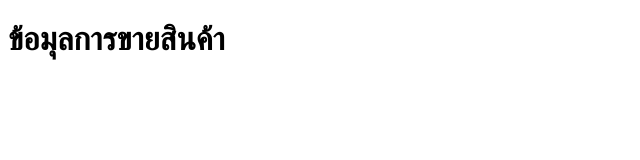
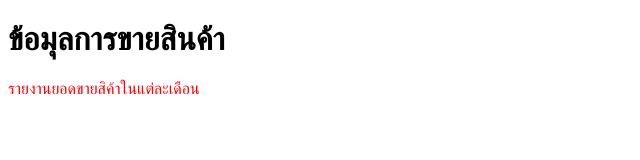
Before and after one commit to RoxyBodySlam/github_example, a plain HTML site: page index.html in a window 1280 px wide. Shown: the whole page, without its empty margins (0-640 px from the left). Drawn offline with Linux system fonts and the light colour scheme.

Commit message:
add report sale

```diff
--- a/index.html
+++ b/index.html
@@ -4,9 +4,15 @@
     <meta charset="UTF-8">
     <meta name="viewport" content="width=device-width, initial-scale=1.0">
     <title>Document</title>
+    <style>
+        p{
+            color: red;
+        }
+    </style>
 </head>
 <body>
     <h1>ข้อมุลการขายสินค้า</h1>
+    <P>รายงานยอดขายสิค้าในแต่ละเดือน</P>
 
 </body>
 </html>
```
